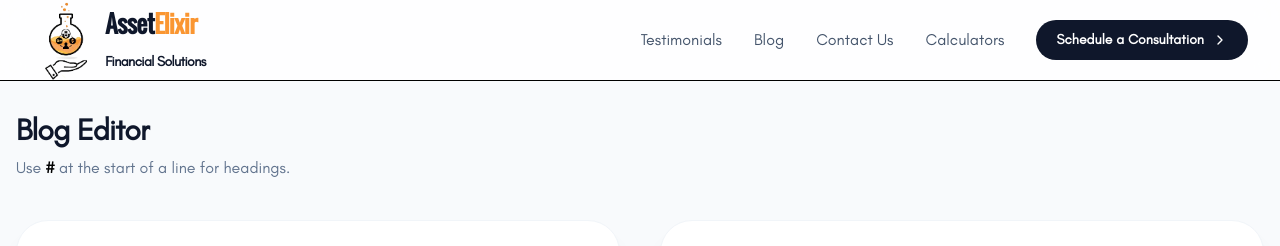
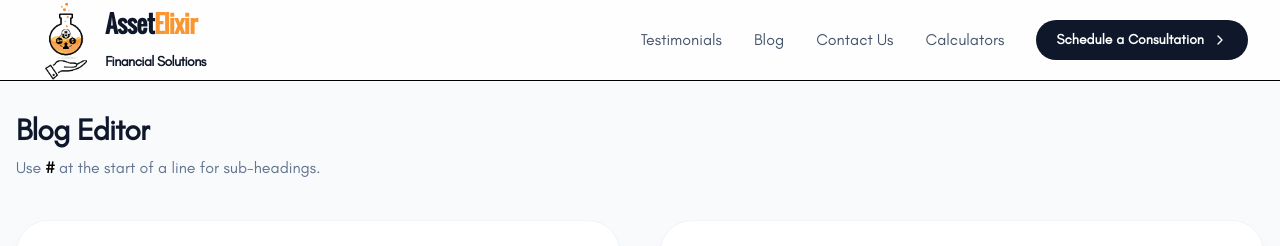
Before and after one commit to manthangiria/AssetElixirJS, a React (Vite) app in the folder frontend/: page /add_blogs in a window 1280 px wide. Shown: the top 246 px of the page. Built offline with nearby package versions, Linux system fonts and the light colour scheme.

Commit message:
made changs

```diff
--- a/frontend/src/components/AddBlogs.jsx
+++ b/frontend/src/components/AddBlogs.jsx
@@ -54,7 +54,7 @@ const AddBlogPost = () => {
 
         <div className="mb-10">
           <h1 className="text-3xl font-black text-slate-900 tracking-tight">Blog Editor</h1>
-          <p className="text-slate-500 mt-2">Use <span className="font-bold text-black">#</span> at the start of a line for headings.</p>
+          <p className="text-slate-500 mt-2">Use <span className="font-bold text-black">#</span> at the start of a line for sub-headings.</p>
         </div>
 
         <div className="grid lg:grid-cols-2 gap-10">
```
